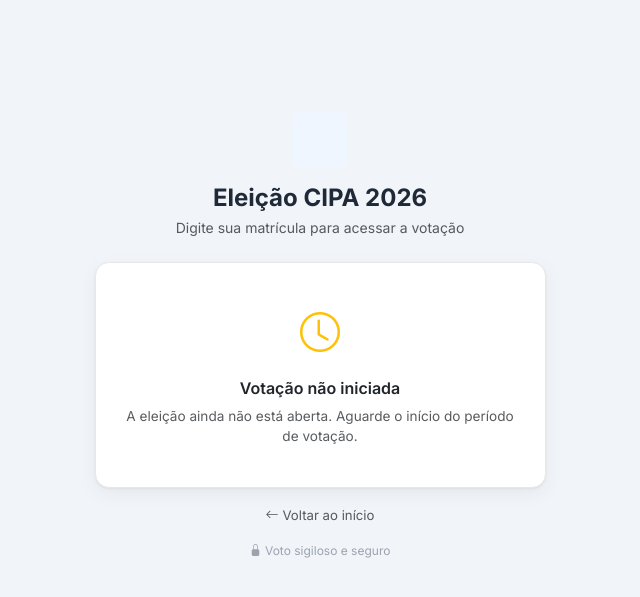
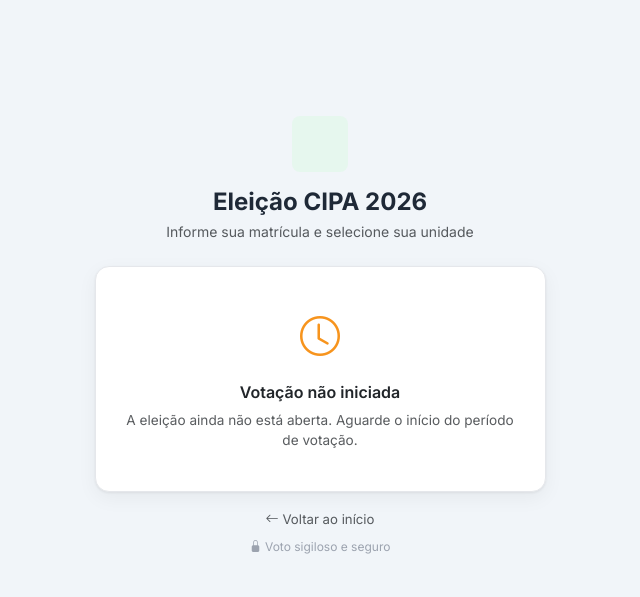
Before and after one commit to Kaiodrx/Projeto-Cipa-2026, a Flask app: page /votacao in a window 1280 px wide. Shown: the top 597 px of the page, without its empty margins (320-960 px from the left). Run offline with Flask 3, Linux system fonts and the light colour scheme; data comes from the database, SQL or seed files in the repository.

Commit message:
Update login.html

```diff
--- a/templates/votacao/login.html
+++ b/templates/votacao/login.html
@@ -7,18 +7,18 @@
 
         <div class="text-center mb-4">
             <div class="d-inline-flex align-items-center justify-content-center rounded-3 mb-3"
-                 style="width:56px;height:56px;background:#eff6ff;">
-                <i class="bi bi-ballot-heart text-primary" style="font-size:1.5rem;"></i>
+                 style="width:56px;height:56px;background:#e6f7ee;">
+                <i class="bi bi-ballot-heart" style="font-size:1.5rem;color:#00AA44;"></i>
             </div>
             <h4 class="fw-bold mb-1">Eleição CIPA 2026</h4>
-            <p class="text-muted" style="font-size:.875rem;">Digite sua matrícula para acessar a votação</p>
+            <p class="text-muted" style="font-size:.875rem;">Informe sua matrícula e selecione sua unidade</p>
         </div>
 
         <div class="card">
             <div class="card-body p-4">
                 {% if eleicao.status != 'aberta' %}
                 <div class="text-center py-3">
-                    <i class="bi bi-clock text-warning" style="font-size:2.5rem;"></i>
+                    <i class="bi bi-clock" style="font-size:2.5rem;color:#F7941D;"></i>
                     <h6 class="mt-3 fw-semibold">Votação não iniciada</h6>
                     <p class="text-muted mb-0" style="font-size:.85rem;">
                         A eleição ainda não está aberta. Aguarde o início do período de votação.
@@ -26,11 +26,20 @@
                 </div>
                 {% else %}
                 <form method="POST">
-                    <div class="mb-4">
+                    <div class="mb-3">
                         <label class="form-label">Sua matrícula</label>
                         <input type="text" name="matricula" class="form-control form-control-lg text-center"
                                placeholder="Ex: 00123" required autofocus
                                style="font-size:1.3rem;letter-spacing:.1em;font-weight:600;">
+                    </div>
+                    <div class="mb-4">
+                        <label class="form-label">Sua unidade</label>
+                        <select name="unidade" class="form-select form-select-lg" required>
+                            <option value="" disabled selected>Selecione sua unidade...</option>
+                            {% for u in unidades %}
+                            <option value="{{ u }}">{{ u }}</option>
+                            {% endfor %}
+                        </select>
                     </div>
                     <button type="submit" class="btn btn-primary w-100 py-2 fs-6">
                         <i class="bi bi-arrow-right-circle"></i> Acessar votação
@@ -45,8 +54,7 @@
                 <i class="bi bi-arrow-left"></i> Voltar ao início
             </a>
         </div>
-
-        <p class="text-center mt-3" style="color:#9ca3af;font-size:.75rem;">
+        <p class="text-center mt-2" style="color:#9ca3af;font-size:.75rem;">
             <i class="bi bi-lock-fill"></i> Voto sigiloso e seguro
         </p>
 
```
